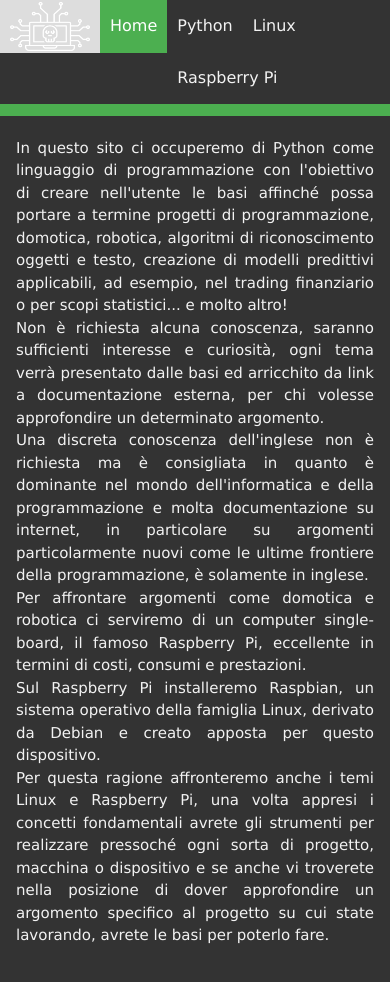
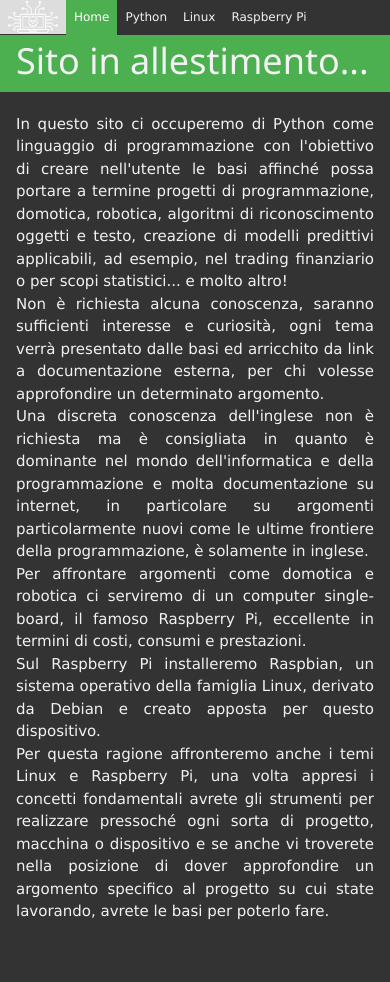
Before and after one commit to s-pnt/sito, a Django app: page / in a window 390 px wide. After the commit the page ends 920 px from the top, so only its background shows below. Run offline with Django 3.2, Linux system fonts and the light colour scheme; some libraries are stand-ins or nearby versions.

Commit message:
Sito, prove layout mobile

```diff
--- a/sito/static/css/sito.css
+++ b/sito/static/css/sito.css
@@ -12,14 +12,14 @@
     display: inline-block;
     color: #f2f2f2;
     text-align: center;
-    padding: 14px 10px;
+    padding: 8px 8px;
     text-decoration: none;
-    font-size: 16px;
+    font-size: 12px;
 }
 
 .topnav #logo {
-    padding-top: 2px;
-    padding-bottom: 2px;
+    padding-top: 1px;
+    padding-bottom: 1px;
 }
 
 /* Change the color of links on hover */
@@ -57,7 +57,7 @@
 }
 
 .w3-main {
-    margin-top: 53px;
+    margin-top: 29px;
 }
 
 .w3-sidebar #attivo {
@@ -94,6 +94,6 @@ code {
     background-color: #222;
 }
 
-#topnav-attivo {
-    border-bottom: .8px solid #4CAF50;
+.topnav #topnav-attivo {
+    border-bottom: 1px solid #4CAF50;
 }
--- a/sito/templates/sito/base.html
+++ b/sito/templates/sito/base.html
@@ -6,11 +6,11 @@
     <link rel="stylesheet" href="https://stackpath.bootstrapcdn.com/bootstrap/4.1.3/css/bootstrap.min.css" integrity="sha384-MCw98/SFnGE8fJT3GXwEOngsV7Zt27NXFoaoApmYm81iuXoPkFOJwJ8ERdknLPMO" crossorigin="anonymous">
     <link rel="stylesheet" href="{% static 'css/w3.css' %}">
     <link rel="stylesheet" href="{% static 'css/sito.css' %}">
-    <title>Prova Layout</title>
+    <title>Pinto</title>
 </head>
 <body>
 <div class="topnav">
-    <a id="logo" href="/"><img src="/static/sito/logosito.png" width="80" height="49.2" onmouseover="this.src='/static/sito/logosito2.png';" onmouseout="this.src='/static/sito/logosito.png';"/></a>
+    <a id="logo" href="/"><img src="/static/sito/logosito.png" width="50" height="32" onmouseover="this.src='/static/sito/logosito2.png';" onmouseout="this.src='/static/sito/logosito.png';"/></a>
     <a {% if "/" == request.path %}class="active" id="topnav-attivo"{% endif %} href="/">Home</a>
     <a {% if "/python/" in request.path %}class="active" id="topnav-attivo"{% endif %} href="{% url 'python_introduzione' %}">Python</a>
     <a {% if "/linux/" in request.path %}class="active" id="topnav-attivo"{% endif %} href="{% url 'linux_introduzione' %}">Linux</a>
```
